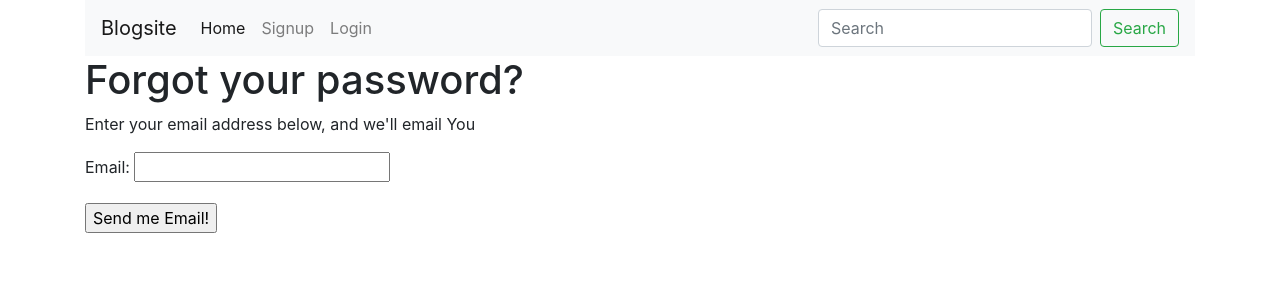
After one commit to samratiam/Python-Django, a Django app: page /accounts/password_reset/ in a window 1280 px wide. The commit adds this page. Shown: the top 300 px of the page. Run offline with Django 4.2, Linux system fonts and the light colour scheme; some libraries are stand-ins or nearby versions.

Commit message:
Add Forget password feature

```diff
--- a/blogsite/accounts/urls.py
+++ b/blogsite/accounts/urls.py
@@ -1,6 +1,7 @@
 from django.urls import path,include
 from . import views
 from .views import login_view,logout_view,signup_view
+from django.contrib.auth import views as auth_views
 
 urlpatterns = [
     # path("",views.post,name="posts")
@@ -9,4 +10,10 @@ urlpatterns = [
     path("logout/",logout_view, name="logout"),
     path("signup/",signup_view, name="signup"),
     path("profile/",views.profile, name="profile"),
+    path('password_change/',auth_views.PasswordChangeView.as_view(),name='password_change'),
+    path('password_change/done/',auth_views.PasswordChangeDoneView.as_view(),name='password_change_done'),
+    path("password_reset/",auth_views.PasswordResetView.as_view(),name='password_reset'),
+    path("password_reset/done/",auth_views.PasswordResetDoneView.as_view(),name='password_reset_done'),
+    path("reset/<uidb64>/<token>/",auth_views.PasswordResetConfirmView.as_view(),name='password_reset_confirm'),
+    path("reset/done/",auth_views.PasswordResetCompleteView.as_view(),name='password_reset_complete'),
 ]
--- a/blogsite/blogsite/settings.py
+++ b/blogsite/blogsite/settings.py
@@ -123,3 +123,9 @@ STATIC_URL = 'static/'
 # https://docs.djangoproject.com/en/4.0/ref/settings/#default-auto-field
 
 DEFAULT_AUTO_FIELD = 'django.db.models.BigAutoField'
+
+
+# EMAIL_HOST = 'smtp.mailtrap.io'
+# EMAIL_HOST_USER = '8ec18720279f15'
+# EMAIL_HOST_PASSWORD = '6094e6aa5a2322'
+# EMAIL_PORT = '2525'
--- a/blogsite/templates/accounts/login.html
+++ b/blogsite/templates/accounts/login.html
@@ -2,7 +2,6 @@
 {% block content %}
 <body>
 	<div class="container">
-
 
 		<div>
 			<form class="form-control" method="post">{% csrf_token %}
@@ -11,8 +10,11 @@
 			</form>
 			{% comment %} <button class="btn btn-secondary" href="/accounts/signup/">SignUp</button>
 			<button class="btn btn-success" href="/accounts/signup/">Forget password?</button> {% endcomment %}
+			<br><br><br>
+		</div>
+		<br><br><br>
+		<a href="/accounts/password_reset/">Forgot Your Password ?</a>
 
-	</div>
 
 </div>
 </body>
--- /dev/null
+++ b/blogsite/templates/registration/password_reset_form.html
@@ -0,0 +1,14 @@
+{% extends 'base.html' %}
+
+{% block title %}Forgot Your Password?{% endblock %}
+
+{% block content %}
+  <h1>Forgot your password?</h1>
+  <p>Enter your email address below, and we'll email You</p>
+
+  <form method="POST">
+    {% csrf_token %}
+    {{ form.as_p }}
+    <input type="submit" value="Send me Email!">
+  </form>
+{% endblock %}
```
Also changed, not shown: blogsite/templates/registration/password_reset_complete.html (added, +8 -0 lines), blogsite/templates/registration/password_reset_confirm.html (added, +21 -0 lines), blogsite/templates/registration/password_reset_done.html (added, +8 -0 lines), blogsite/db.sqlite3. Lines whose indentation alone changed are shown as unchanged.
